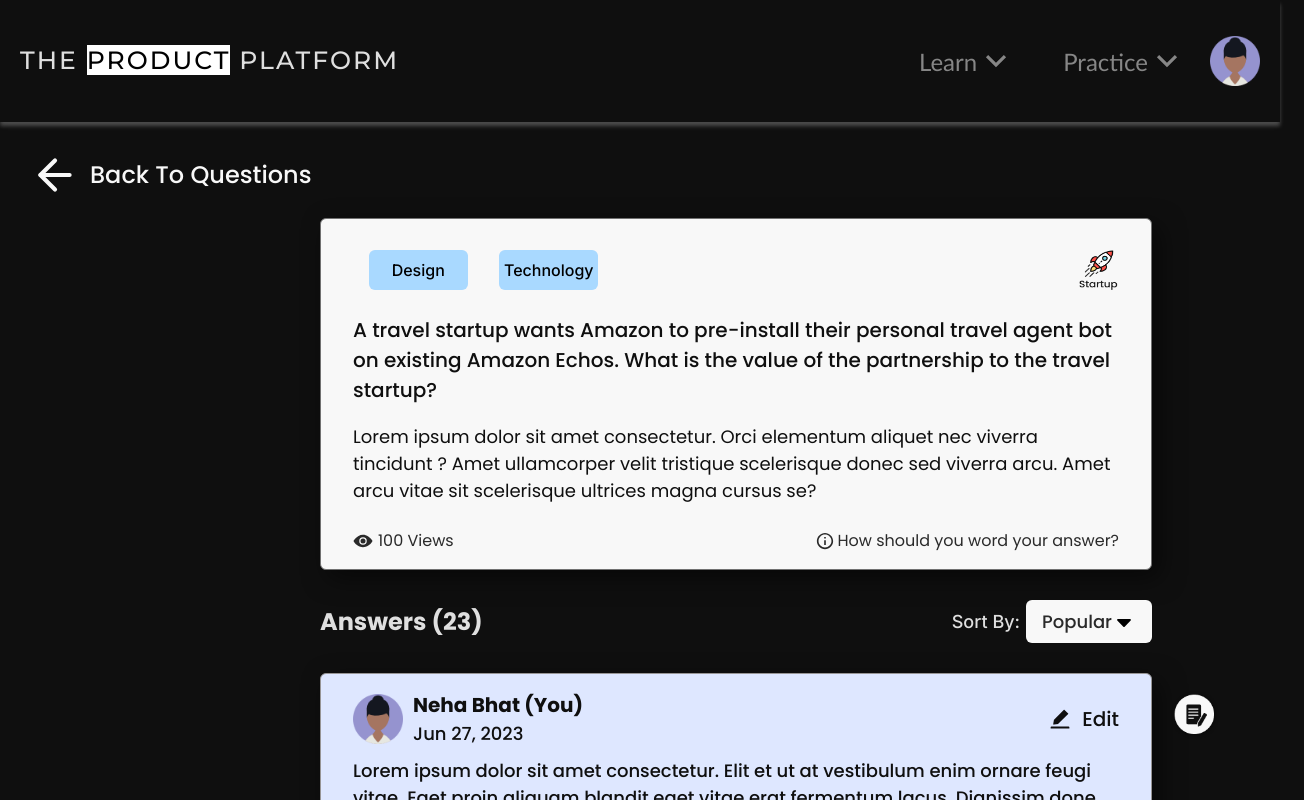
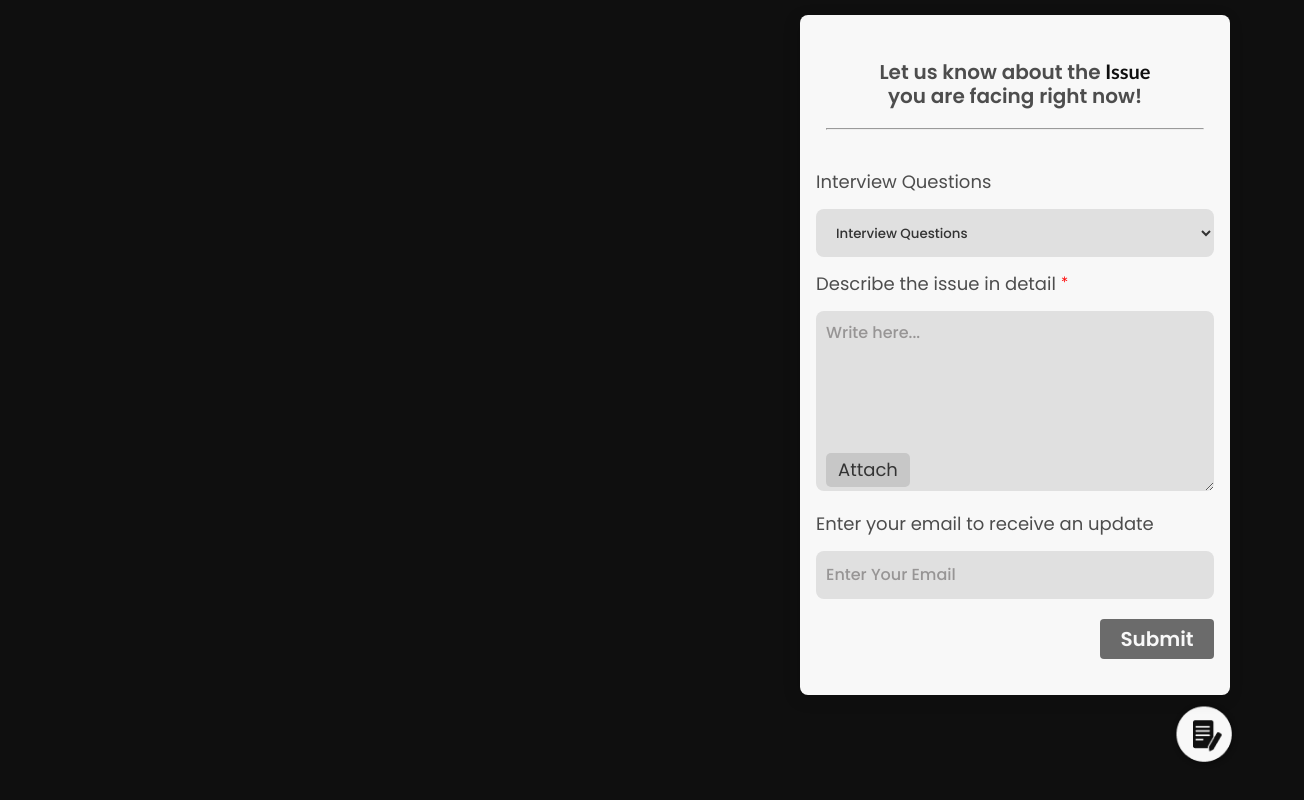
Before and after one commit to JijiGopal/feedback-feature-LP-task, a React (Vite) app: page / in a window 1280 px wide. Shown: the top 800 px of the page, 1304 px wide, since content can reach past the window. Built offline with nearby package versions, Linux system fonts and the light colour scheme.

Commit message:
created new issue report page

```diff
--- a/src/App.jsx
+++ b/src/App.jsx
@@ -3,15 +3,17 @@ import './App.css'
 import { BackToQuestions } from './components/BackToQuestions/BackToQuestions'
 import { FabBtn } from './components/FAB/FabBtn'
 import { Navbar } from './components/Navbar/Navbar'
+import { ReportIssues } from './components/ReportIssues/ReportIssues'
 import { LandingPage } from './pages/LandingPage'
 function App() {
 
   return (
     <>
-        <Navbar/>
+        {/* <Navbar/>
         <BackToQuestions/>
-        <LandingPage/>
+        <LandingPage/> */}
          <FabBtn/>
+         <ReportIssues/>
     </>
   )
 }
--- a/src/components/FAB/FabBtn.css
+++ b/src/components/FAB/FabBtn.css
@@ -1,6 +1,6 @@
 .fab-container {
     position: fixed;
-    bottom: 50px;
+    bottom: 40px;
     right: 50px;
     cursor: pointer;
 }
@@ -27,8 +27,8 @@
     display: flex;
     justify-content: center;
     align-items: center;
-    height: 50px;
-    width: 50px;
+    height: 70px;
+    width: 70px;
     color: white;
 
 }
--- /dev/null
+++ b/src/components/ReportIssues/ReportIssues.jsx
@@ -0,0 +1,31 @@
+import React from 'react'
+import './ReportIssues.scss';
+export const ReportIssues = () => {
+    return (
+        <div className='issue-container'>
+            <div className="issue-title">
+                Let us know about the <span>Issue</span><br /> you are facing right now!
+                <hr />
+            </div>
+            <div className="issue-form">
+                <form>
+                    <label htmlForfor="qstn-select" >Interview Questions</label> <br />
+                    <select id="qstn-select">
+                        <option value="">Interview Questions</option>
+                    </select> <br />
+                    <label htmlFor="message">Describe the issue in detail <span>*</span></label> <br />
+                    <div class="textarea-with-attachment">
+                        <textarea id='issue-text' placeholder="Write here..."></textarea>
+                        <label for="file-upload" class="attach-button">Attach</label>
+                        <input id="file-upload" type="file" />
+                    </div>
+                    <label htmlFor="">Enter your email to receive an update</label>
+                    <input type="text" id="email" placeholder='Enter Your Email' />
+                    <div className='submit-btn'>
+                        <button className='submit'>Submit</button>
+                    </div>
+                </form>
+            </div>
+        </div>
+    )
+}
--- /dev/null
+++ b/src/components/ReportIssues/ReportIssues.scss
@@ -0,0 +1,146 @@
+@import url('https://fonts.googleapis.com/css2?family=Poppins:ital,wght@0,100;0,200;0,300;0,400;0,500;0,600;0,700;0,800;0,900;1,100;1,200;1,300;1,400;1,500;1,600;1,700;1,800;1,900&display=swap');
+@import url('https://fonts.googleapis.com/css2?family=Inter:wght@100..900&family=Montserrat:ital,wght@0,100..900;1,100..900&display=swap');
+
+.issue-container {
+    width: 430px;
+    height: 680px;
+    position: fixed;
+    bottom: 105px;
+    right: 50px;
+    cursor: pointer;
+    background: rgba(248, 248, 248, 1);
+    padding: 24px 16px;
+    border-radius: 8px;
+    box-shadow: -2px 4px 16px 0px rgba(0, 0, 0, 0.16);
+
+    .issue-title {
+        font-family: Poppins;
+        font-size: 20px;
+        font-weight: 600;
+        line-height: 24px;
+        letter-spacing: 0em;
+        text-align: center;
+        color: rgba(77, 77, 77, 1);
+        padding: 20px 10px;
+
+        span {
+            color: rgba(15, 15, 15, 1);
+
+        }
+
+        hr {
+            margin: 20px 0;
+        }
+    }
+
+    .issue-form {
+        form {
+            label {
+                color: rgba(77, 77, 77, 1);
+                font-family: Poppins;
+                font-size: 18px;
+                line-height: 18px;
+
+                span {
+                    color: red;
+                }
+            }
+
+            #qstn-select {
+                height: 48px;
+                width: 398px;
+                padding: 12px 16px;
+                border-radius: 8px;
+                border: 1px rgba(204, 204, 204, 1);
+                background: rgba(224, 224, 224, 1);
+                color: rgba(51, 51, 51, 1);
+                font-family: Poppins;
+                font-weight: 500;
+                line-height: 18px;
+                letter-spacing: 0em;
+                text-align: left;
+                margin: 15px 0;
+            }
+
+            .textarea-with-attachment {
+
+                position: relative;
+                #issue-text {
+                    height: 180px !important;
+                    width: 398px !important;
+                    border-radius: 8px;
+                    border: 1px rgba(204, 204, 204, 1);
+                    background: rgba(224, 224, 224, 1);
+                    margin: 15px 0;
+                    text-align: left;
+                    width: calc(100% - 80px);
+                    padding: 10px;
+                    color: black;
+                    max-height: 180px;
+                    overflow: auto;
+                }
+
+                .attach-button {
+                    position: absolute;
+                    bottom: 25px;
+                    left: 10px;
+                    background-color: rgba(199, 199, 199, 1);
+                    color: rgba(51, 51, 51, 1);
+                    padding: 8px 12px;
+                    border-radius: 5px;
+                    cursor: pointer;
+                }
+
+                input[type="file"] {
+                    position: absolute;
+                    top: 0;
+                    right: 0;
+                    opacity: 0;
+                }
+            }
+
+            #issue-text::placeholder {
+                text-align: left;
+            }
+
+            #email {
+                width: 398px;
+                height: 48px;
+                border-radius: 8px;
+                border: 1px rgba(204, 204, 204, 1);
+                background: rgba(224, 224, 224, 1);
+                margin: 15px 0;
+                padding: 0 10px;
+            }
+
+            input[type="text"]::placeholder {
+                text-align: left;
+            }
+
+            .submit-btn {
+                display: flex;
+                align-items: center;
+                justify-content: right;
+
+                .submit {
+                    width: 114px;
+                    height: 40px;
+                    border-radius: 4px;
+                    border: none;
+                    font-family: Poppins;
+                    font-size: 20px;
+                    font-weight: 600;
+                    line-height: 20px;
+                    letter-spacing: 0em;
+                    text-align: left;
+                    color: rgba(248, 248, 248, 1);
+                    text-align: center;
+                    padding: 10px 20px;
+                    opacity: 0.6;
+                    margin-top: 5px;
+                    background: rgba(15, 15, 15, 1);
+                }
+            }
+        }
+    }
+}
--- a/src/index.css
+++ b/src/index.css
@@ -12,6 +12,10 @@
   text-rendering: optimizeLegibility;
   -webkit-font-smoothing: antialiased;
   -moz-osx-font-smoothing: grayscale;
+
+  --poppins:  Poppins;
+  --inter :   Inter
+
 }
 
 * {
```
